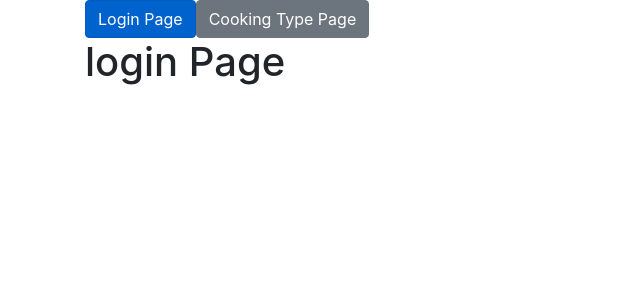
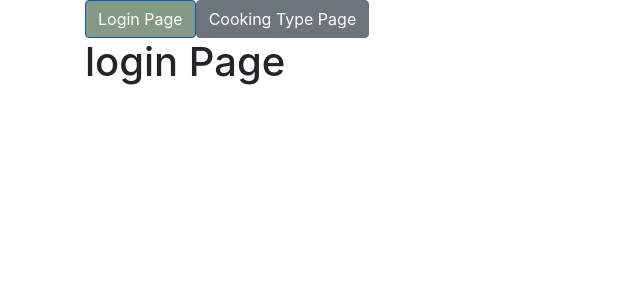
Before and after one commit to project-feed-me/feed-me-ui, an Angular app: page /login in a window 1280 px wide. Shown: the top 300 px of the page, without its empty margins (0-640 px from the left). Built offline with nearby package versions, Linux system fonts and the light colour scheme.

Commit message:
adding green from the design. Changed button background for testing

```diff
--- a/src/app/app.component.html
+++ b/src/app/app.component.html
@@ -1,6 +1,6 @@
 <div class="container">
   <nav>
-    <a class="btn btn-primary" routerLink="/login" routerLinkActive="active">Login Page</a>
+    <a class="btn btn-primary" id="global-green" routerLink="/login" routerLinkActive="active">Login Page</a>
     <a class="btn btn-secondary" routerLink="/cooking-type" routerLinkActive="active">Cooking Type Page</a>
   </nav>
   <router-outlet></router-outlet>
--- a/src/styles.scss
+++ b/src/styles.scss
@@ -1 +1,7 @@
 /* You can add global styles to this file, and also import other style files */
+$global-green: #849a84;
+
+
+#global-green{
+    background: $global-green;
+}
```
